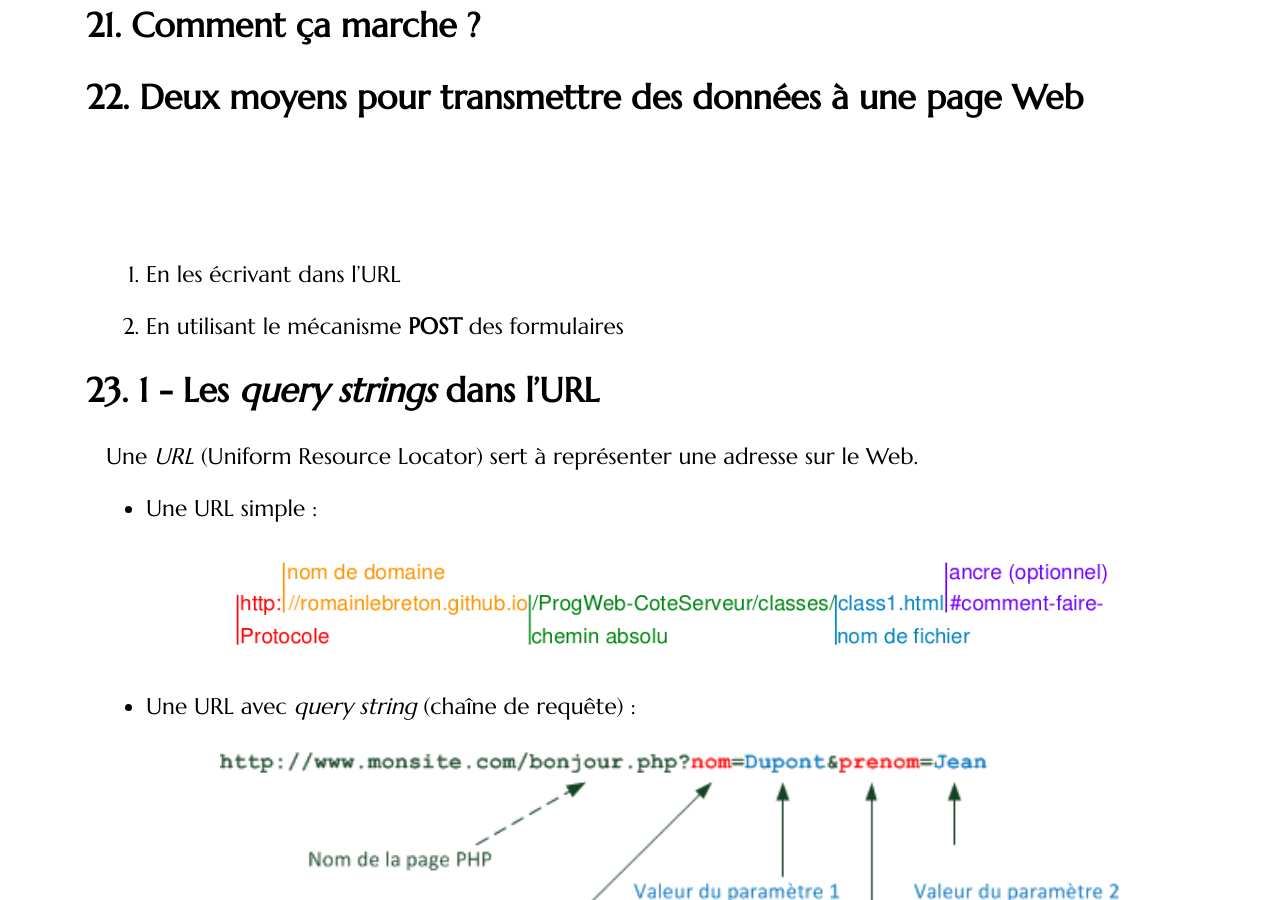
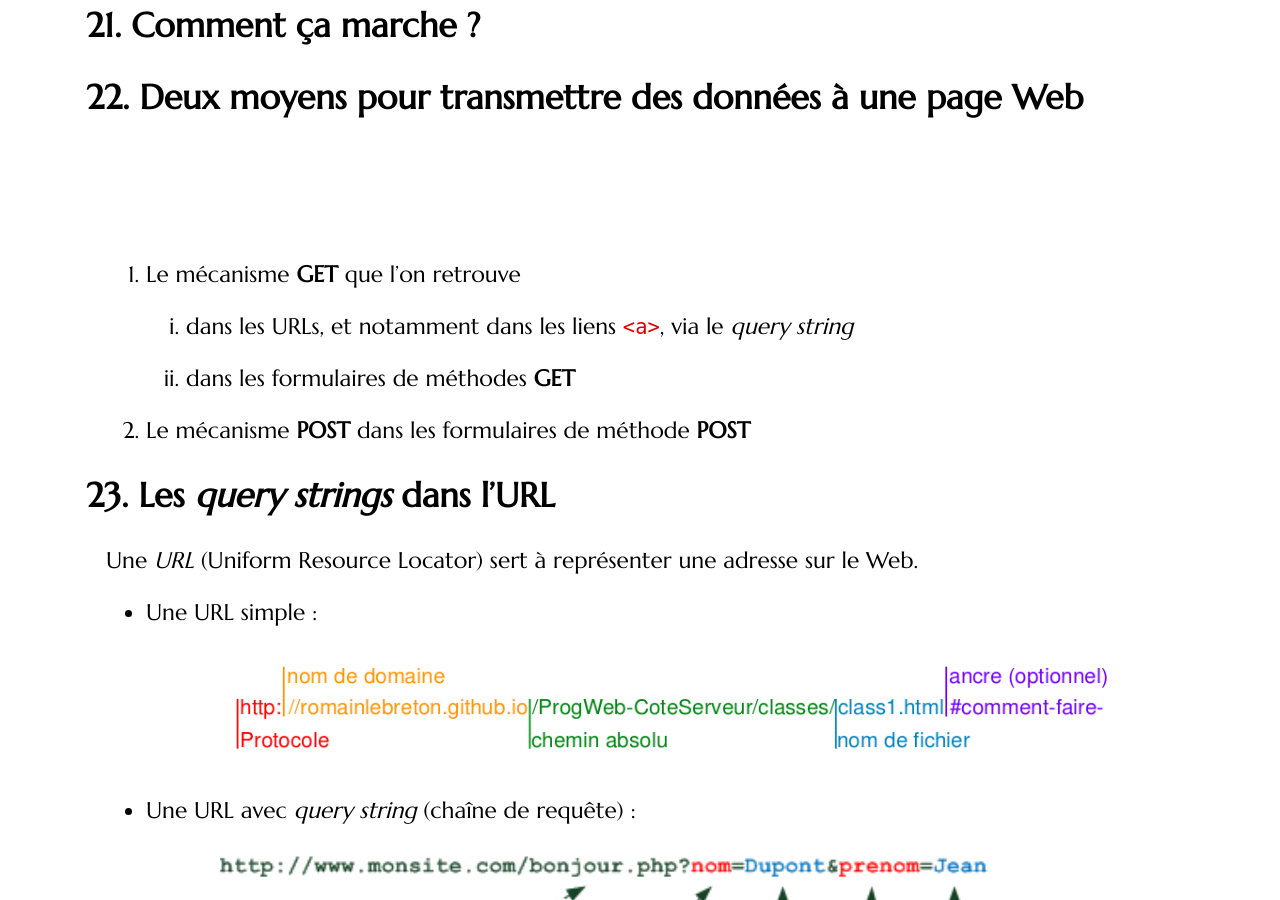
Before and after one commit to romainlebreton/R3.01-DeveloppementWeb, a Jekyll site: the page built from classes/class1.md, in a window 1280 px wide and 900 px high, scrolled down 13418 px. Built offline with Jekyll 4.4.1, drawn with Linux system fonts in a browser that asks for light colours; some web fonts are replaced; some of the changed text lies outside the part shown.

Commit message:
Clarifie structure du cours sur GET et POST

```diff
--- a/classes/class1.md
+++ b/classes/class1.md
@@ -662,15 +662,19 @@ serait ramenés aux sites statiques.
 <br>
 
 <!-- <div style="font-size:xx-large"> -->
-1. En les écrivant dans l'URL
+1. Le mécanisme **GET** que l'on retrouve
 
-1. En utilisant le mécanisme **POST** des formulaires
+   1. dans les URLs, et notamment dans les liens `<a>`, via le *query string*
+
+   1. dans les formulaires de méthodes **GET**
+
+1. Le mécanisme **POST** dans les formulaires de méthode **POST**
 <!-- </div> -->
 
 </section>
 <section>
 
-## 1 - Les *query strings* dans l'URL
+## Les *query strings* dans l'URL
 
 Une *URL* (Uniform Resource Locator) sert à représenter une adresse sur le Web.
 
@@ -802,19 +806,19 @@ $_GET["prenom"] = "Marc";
 avant de lancer le script `bonjour.php`.
 
 </section>
-<section>
+<!-- <section> -->
 
-## 2 - Les formulaires
+<!-- ## 2 - Les formulaires -->
 
-<br>
+<!-- <br> -->
 
-On va voir qu'il y a deux types de formulaires :
+<!-- On va voir qu'il y a deux types de formulaires : -->
 
-* ceux dont les données sont envoyées avec la **méthode GET**
+<!-- * ceux dont les données sont envoyées avec la **méthode GET** -->
 
-* ceux dont les données sont envoyées avec la **méthode POST**
+<!-- * ceux dont les données sont envoyées avec la **méthode POST** -->
 
-</section>
+<!-- </section> -->
 <section>
 
 ## Les formulaires GET
```
